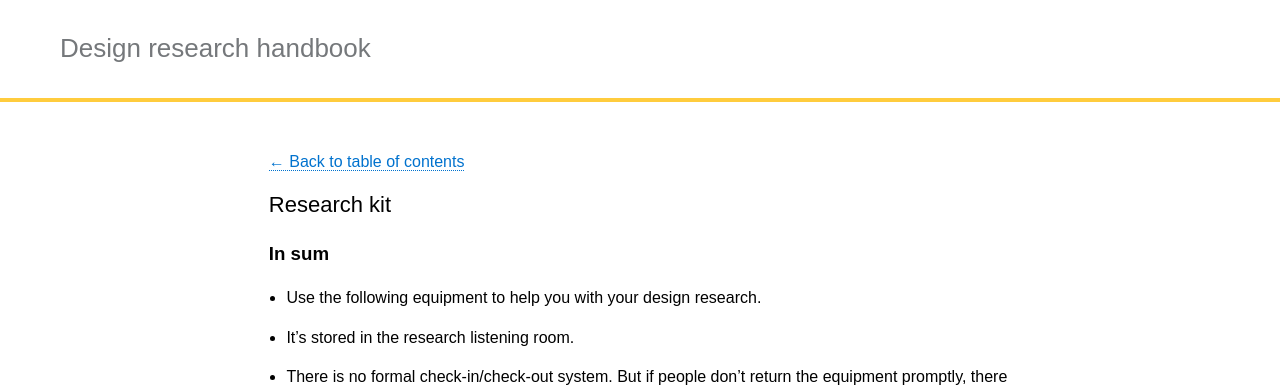
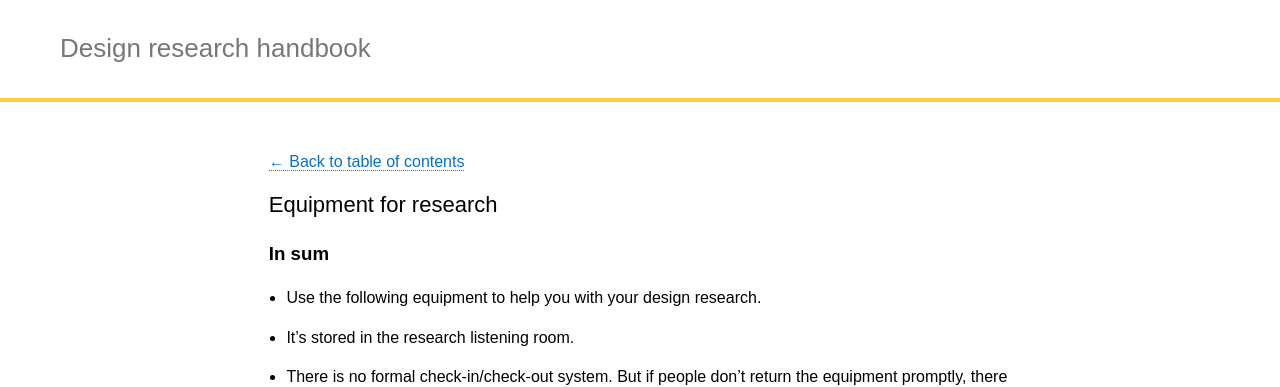
Before and after one commit to cds-snc/design-research-handbook, a Jekyll site: the page built from _pages/en/tools/equipment-for-research.md, in a window 1280 px wide. Shown: the top 387 px of the page. Built offline with Jekyll 4.4.1, drawn with Linux system fonts in a browser that asks for light colours.

Commit message:
Updating name

```diff
--- a/_pages/en/tools/research-kit.md
+++ b/_pages/en/tools/equipment-for-research.md
@@ -1,6 +1,6 @@
 ---
 layout: page
-title:  "Research kit"
+title:  "Equipment for research"
 lang: en
 category: "Tools"
 
```
